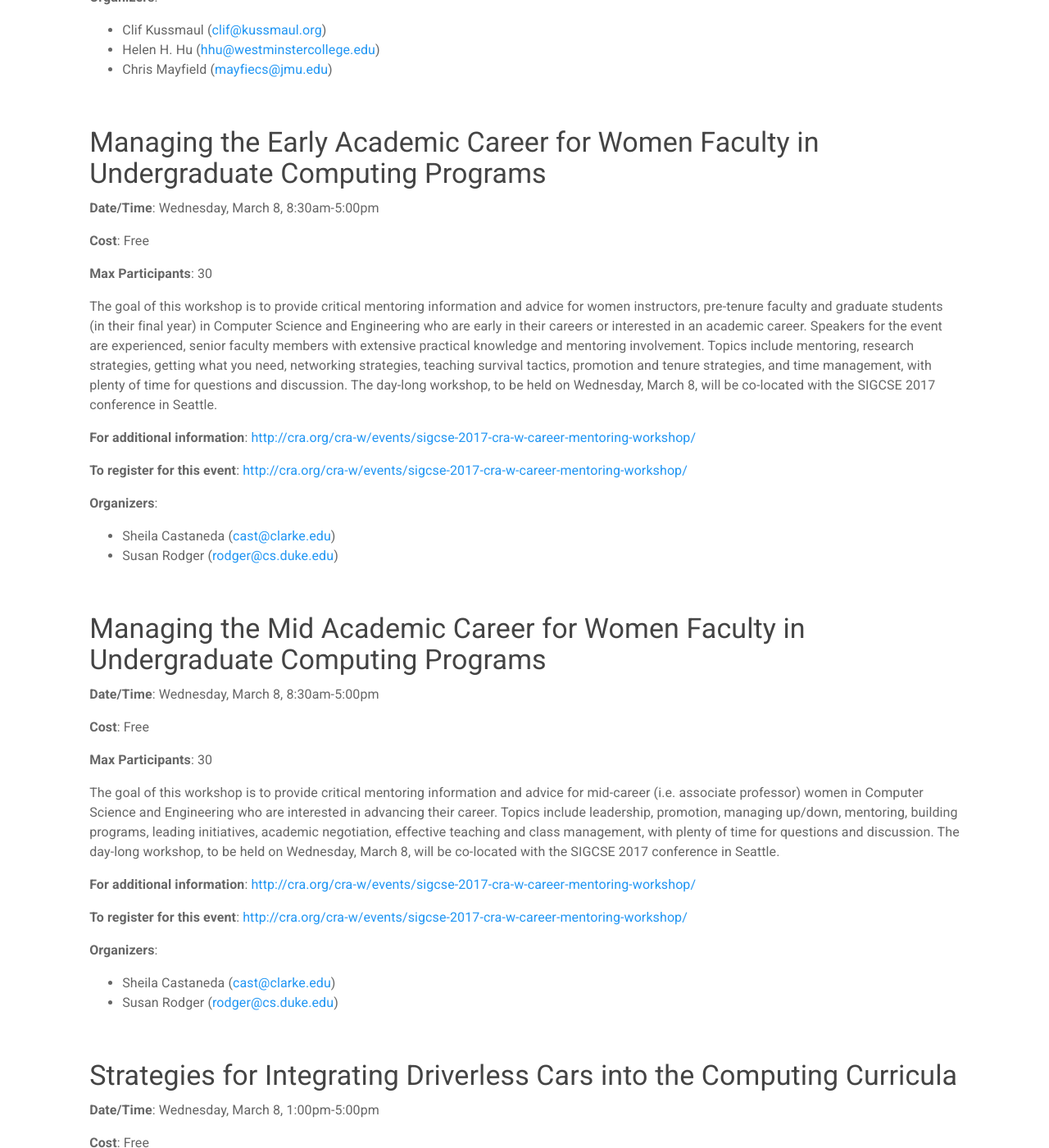
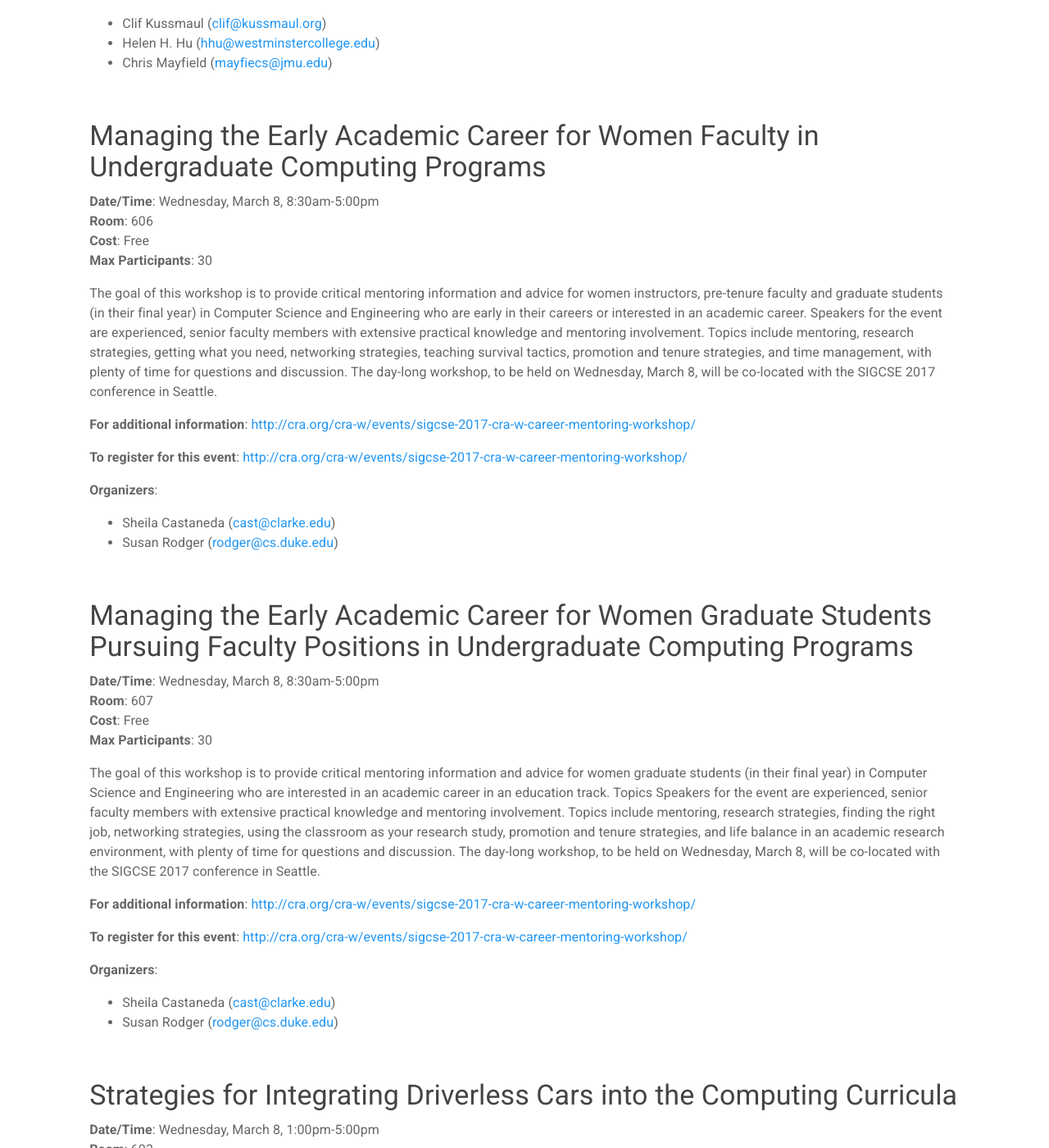
Before and after one commit to sigcsets/sigcse2017, a Jekyll site: the page built from attendees/presymposium.md, in a window 1280 px wide and 1400 px high, scrolled down 1022 px. Shown: the whole window at 82% size. Built offline with Jekyll 4.4.1, drawn with Linux system fonts in a browser that asks for light colours; some of the changed text lies outside the part shown.

Commit message:
Added rooms to pre-symposium events, and corrected grad student mentoring workshop title and abstract.

```diff
--- a/_data/presymposium.yml
+++ b/_data/presymposium.yml
@@ -1,6 +1,6 @@
 - name: "POGIL in CS: Small Steps & Giant Leaps"
   date: Wednesday, March 8, 8:30am - 5:00pm
-  #room: "2503B"
+  room: 602
   cost: Free
   max: 20
   blurb: |
@@ -30,7 +30,7 @@
 
 - name: Managing the Early Academic Career for Women Faculty in Undergraduate Computing Programs
   date: Wednesday, March 8, 8:30am-5:00pm
-  #room: "2502B"
+  room: 606
   cost: Free
   max: 30
   blurb: |
@@ -53,20 +53,23 @@
     - name: Susan Rodger
       email: rodger@cs.duke.edu
 
-- name: Managing the Mid Academic Career for Women Faculty in Undergraduate Computing Programs
+- name: Managing the Early Academic Career for Women Graduate Students Pursuing Faculty Positions in Undergraduate Computing Programs
   date: Wednesday, March 8, 8:30am-5:00pm
-  #room: "2505A"
+  room: 607
   cost: Free
   max: 30
   blurb: |
     The goal of this workshop is to provide critical mentoring information and
-    advice for mid-career (i.e. associate professor) women in Computer Science
-    and Engineering who are interested in advancing their career. Topics
-    include leadership, promotion, managing up/down, mentoring, building
-    programs, leading initiatives, academic negotiation, effective teaching
-    and class management, with plenty of time for questions and discussion.
-    The day-long workshop, to be held on Wednesday, March 8, will be
-    co-located with the SIGCSE 2017 conference in Seattle.
+    advice for women graduate students (in their final year) in Computer Science
+    and Engineering who are interested in an academic career in an education
+    track. Topics Speakers for the event are experienced, senior faculty
+    members with extensive practical knowledge and mentoring involvement.
+    Topics include mentoring, research strategies, finding the right job,
+    networking strategies, using the classroom as your research study,
+    promotion and tenure strategies, and life balance in an academic research
+    environment, with plenty of time for questions and discussion. The day-long
+    workshop, to be held on Wednesday, March 8, will be co-located with the
+    SIGCSE 2017 conference in Seattle.
   info: http://cra.org/cra-w/events/sigcse-2017-cra-w-career-mentoring-workshop/
   register: http://cra.org/cra-w/events/sigcse-2017-cra-w-career-mentoring-workshop/
   organizers:
@@ -77,7 +80,7 @@
 
 - name: Strategies for Integrating Driverless Cars into the Computing Curricula
   date: Wednesday, March 8, 1:00pm-5:00pm
-  #room: "2505B"
+  room: 603
   cost: Free
   max: No Max
   blurb: |
@@ -108,7 +111,7 @@
 
 - name: Aligning to the ACM Cybersecurity-infused Computer Science Transfer Curriculum
   date: Wednesday, March 8, 1:30pm-5:00pm
-  #room: "2502A"
+  room: 612
   cost: Free
   max: No Max
   blurb: |
@@ -153,7 +156,7 @@
 
 - name: Making K-12 Computer Science Accessible
   date: Wednesday, March 8, 8:30am-5:00pm
-  #room: "2504A"
+  room: 604
   cost: Free
   max: "No Max"
   where: "TBD"
@@ -181,7 +184,7 @@
 
 - name: POSSE Roundup – Student Participation in Humanitarian Open Source Software
   date: Wednesday, March 8, 8:30pm-5:30pm
-  #room: "2503A"
+  room: 613-614
   cost: Free
   max: 30
   blurb: |
@@ -213,7 +216,7 @@
 
 - name: NSF UP CS Ed Research Event for Emerging CS Education Researchers at SIGCSE
   date: Wednesday, March 8, 1:30pm-5:00pm
-  #room: "2503B"
+  room: 611
   cost: Free
   max: 40
   blurb: |
@@ -247,7 +250,7 @@
 
 - name: Seeking Global, Industry and Training Provider Perspectives to Inform the ACM Joint Task Force for Cybersecurity Education
   date: Wednesday, March 8, 8:30am-5:00pm
-  #room:
+  room: 618-619
   cost: Free
   max: No Max
   blurb: |
@@ -298,7 +301,7 @@
 
 - name: Department Chairs Roundtable
   date: Wednesday, March 8, 8:30am-5:00pm
-  #room:
+  room: 616-617
   cost: $125
   max: No Max
   blurb: |
@@ -366,15 +369,18 @@
 
 - name: CSforAll Consortium Networking Reception at SIGCSE
   date: Wednesday, March 8, 6pm - 8pm
-  room: TBA
+  #room: TBA
   cost: Free
   max: 150
   blurb: |
     The CSforAll Consortium (csforall.org) is a hub for the national Computer Science for All movement that works to enable all students in grades K-12 to achieve computer science literacy as an integral part of their educational experience. Join us for the CSforAll Networking Reception, hosted by AWS Educate from Amazon Web Services on Wednesday, March 8 from 6-8pm. During the event, you will learn more about the CSforAll Consortium, hear from our members during a panel session, and have the opportunity to meet and network with diverse stakeholders within the K-12 CS Education community. This event will be located within 10 minutes walking distance from SIGCSE 2017 conference. To attend, you must register and have an Eventbrite ticket.  Eventbrite Password is 'csforall'. Space is limited. PLEASE REGISTER BY FRIDAY, MARCH 3.
 
     Hosted by AWS Educate from Amazon Web Services.
+
+    To attend, you must register at [https://www.eventbrite.com/e/csforall-consortium-networking-reception-hosted-by-aws-educate-registration-31897967680](https://www.eventbrite.com/e/csforall-consortium-networking-reception-hosted-by-aws-educate-registration-31897967680) and have an Eventbrite ticket.
+    Eventbrite Password is: **csforall**.
+    Space is limited. Please **register by Friday, March 3**.
   info: Send questions to Leigh Ann (Sudol/Jervis) DeLyser (leighann@csnyc.org)
-  # register: ""
   organizers:
     - name: Leigh Ann
       email: leighann@csnyc.org
--- a/attendees/presymposium.md
+++ b/attendees/presymposium.md
@@ -21,15 +21,8 @@ There are several exciting pre-symposium events this year; plan your travel so y
 
 ### {{event.name}}
 
-
-**Date/Time**: {{event.date}}
-
-{% if event.room %}
-**Where**: {{event.room}}
-{% endif %}
-
-**Cost**: {{event.cost}}
-
+**Date/Time**: {{event.date}} {% if event.room %} <br/> **Room**: {{event.room}} {% endif %} <br/>
+**Cost**: {{event.cost}} <br/>
 **Max Participants**: {{event.max}}
 
 {{event.blurb}}
```
